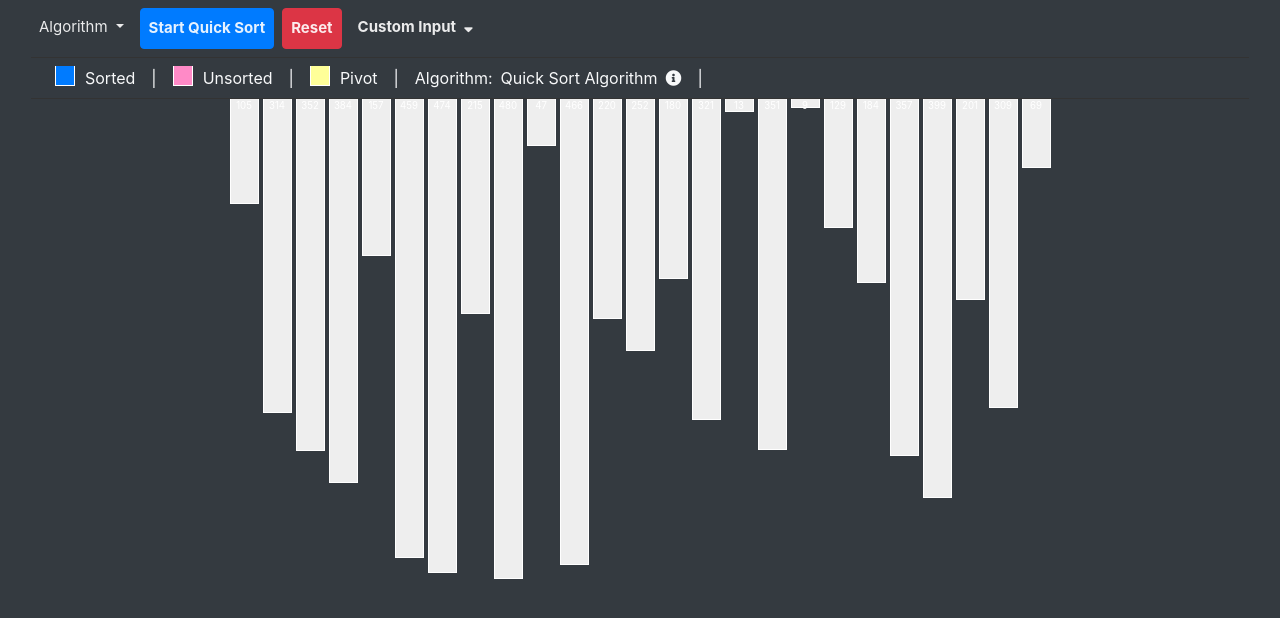
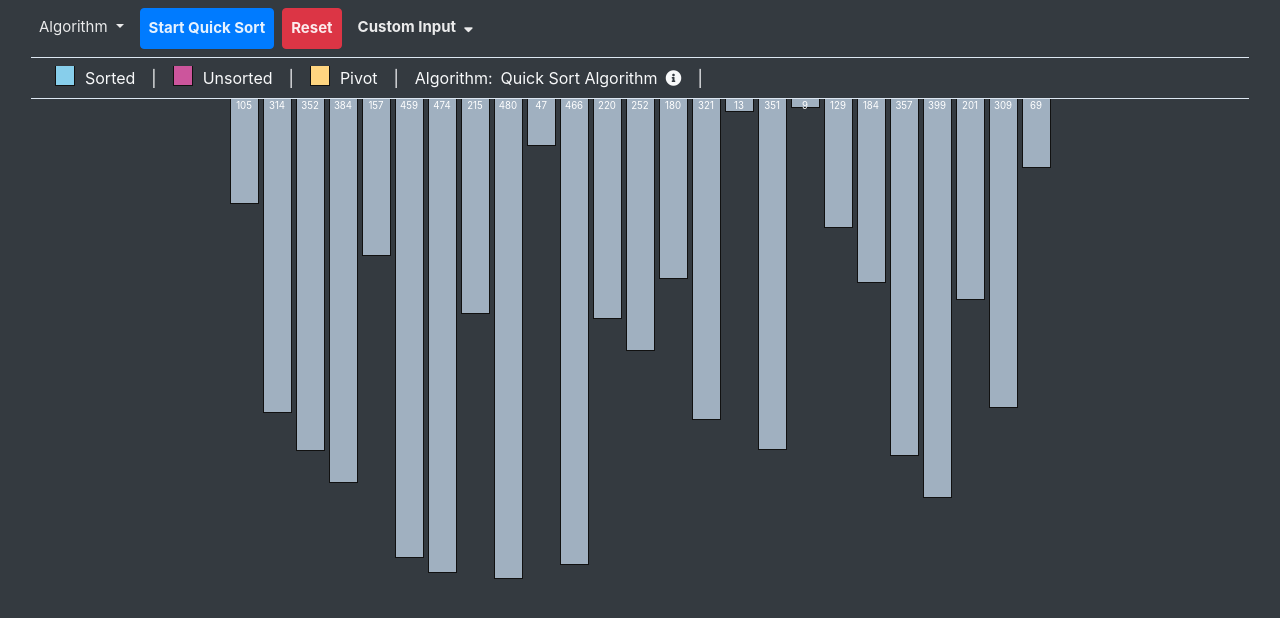
Before and after one commit to 1337Xcode/sortingdemo, a plain HTML site: page index.html in a window 1280 px wide. Shown: the top 618 px of the page. Drawn offline with nearby package versions, Linux system fonts and the light colour scheme.

Commit message:
Update style.css

```diff
--- a/style.css
+++ b/style.css
@@ -1,17 +1,16 @@
 :root {
-    --primary: #333;
-    --secondary: #eee;
-    --dark: #fff;
-    --sorted: #007BFF;
-    --unsorted: #FF8AC7;
-    --pivot: #FFFF99;
-    --minimum: #88CC88;
-    --position: #8888FF;
-    --scanner: #FFAAAA;
-    --target: #88DD88;
-    --deleted: #FF6666;
+    --primary: #DDE7F2;
+    --secondary: #A0B0C0;
+    --dark: #111111;
+    --sorted: #87CEEB;
+    --unsorted: #CC559C;
+    --pivot: #FFD580;
+    --minimum: #90EE90;
+    --position: #555DB0;
+    --scanner: #D07070;
+    --target: #98FB98;
+    --deleted: #CC4444;
 }
-
 .cursor-pointer {
     cursor: pointer;
 }
```
